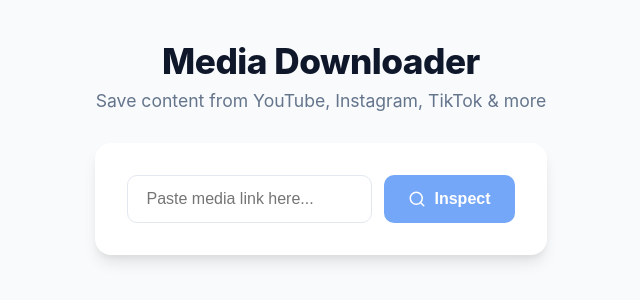
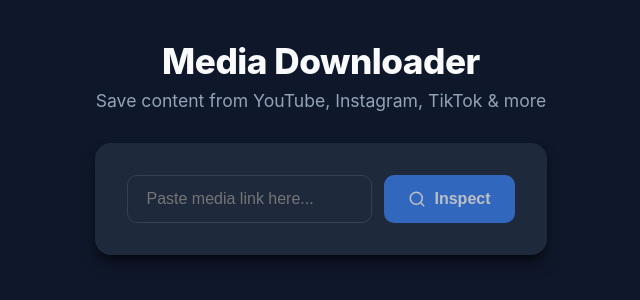
Before and after one commit to mehmeteoz/universal-downloader, a React (Vite) app in the folder frontend/: page / in a window 1280 px wide. Shown: the top 300 px of the page, without its empty margins (319-959 px from the left). Built offline with nearby package versions, Linux system fonts and the light colour scheme.

Commit message:
change the app to be in dark mode

```diff
--- a/frontend/src/App.css
+++ b/frontend/src/App.css
@@ -1,14 +1,15 @@
 :root {
-  --bg-color: #f8fafc;
-  --card-bg: #ffffff;
-  --text-primary: #0f172a;
-  --text-secondary: #64748b;
+  --bg-color: #0f172a;
+  --card-bg: #1e293b;
+  --text-primary: #f8fafc;
+  --text-secondary: #94a3b8;
   --primary: #3b82f6;
-  --primary-hover: #2563eb;
+  --primary-hover: #60a5fa;
   --danger: #ef4444;
-  --border: #e2e8f0;
+  --border: #334155;
   --ring: rgba(59, 130, 246, 0.5);
   font-family: 'Inter', -apple-system, BlinkMacSystemFont, "Segoe UI", Roboto, Helvetica, Arial, sans-serif;
+  color-scheme: dark;
 }
 
 body {
@@ -47,7 +48,7 @@
 .card {
   background-color: var(--card-bg);
   border-radius: 16px;
-  box-shadow: 0 10px 15px -3px rgba(0, 0, 0, 0.1), 0 4px 6px -2px rgba(0, 0, 0, 0.05);
+  box-shadow: 0 10px 15px -3px rgba(0, 0, 0, 0.5), 0 4px 6px -2px rgba(0, 0, 0, 0.3);
   padding: 32px;
   margin-bottom: 24px;
 }
@@ -60,6 +61,8 @@
 .input {
   flex: 1;
   padding: 14px 18px;
+  background-color: var(--card-bg);
+  color: var(--text-primary);
   border: 1px solid var(--border);
   border-radius: 10px;
   font-size: 1rem;
@@ -122,7 +125,7 @@
 }
 
 .error {
-  background-color: #fef2f2;
+  background-color: rgba(239, 68, 68, 0.1);
   color: var(--danger);
   padding: 16px;
   border-radius: 10px;
@@ -147,7 +150,7 @@
   object-fit: cover;
   border-radius: 10px;
   background-color: var(--border);
-  box-shadow: 0 4px 6px -1px rgba(0, 0, 0, 0.1);
+  box-shadow: 0 4px 6px -1px rgba(0, 0, 0, 0.3);
 }
 
 .info-text {
@@ -212,7 +215,7 @@
 
 .radio-label:has(input:checked) {
   border-color: var(--primary);
-  background-color: #eff6ff;
+  background-color: rgba(59, 130, 246, 0.1);
   color: var(--primary);
 }
 
--- a/frontend/src/App.tsx
+++ b/frontend/src/App.tsx
@@ -251,7 +251,7 @@
                     ))}
                   </select>
                 ) : (
-                  <p style={{ margin: 0, fontSize: '0.9rem', color: '#666', padding: '12px 0' }}>Best available</p>
+                  <p style={{ margin: 0, fontSize: '0.9rem', color: 'var(--text-secondary)', padding: '12px 0' }}>Best available</p>
                 )
               ) : (
                 info.audioFormats && info.audioFormats.length > 0 ? (
@@ -267,7 +267,7 @@
                     ))}
                   </select>
                 ) : (
-                  <p style={{ margin: 0, fontSize: '0.9rem', color: '#666', padding: '12px 0' }}>Best available</p>
+                  <p style={{ margin: 0, fontSize: '0.9rem', color: 'var(--text-secondary)', padding: '12px 0' }}>Best available</p>
                 )
               )}
             </div>
```
